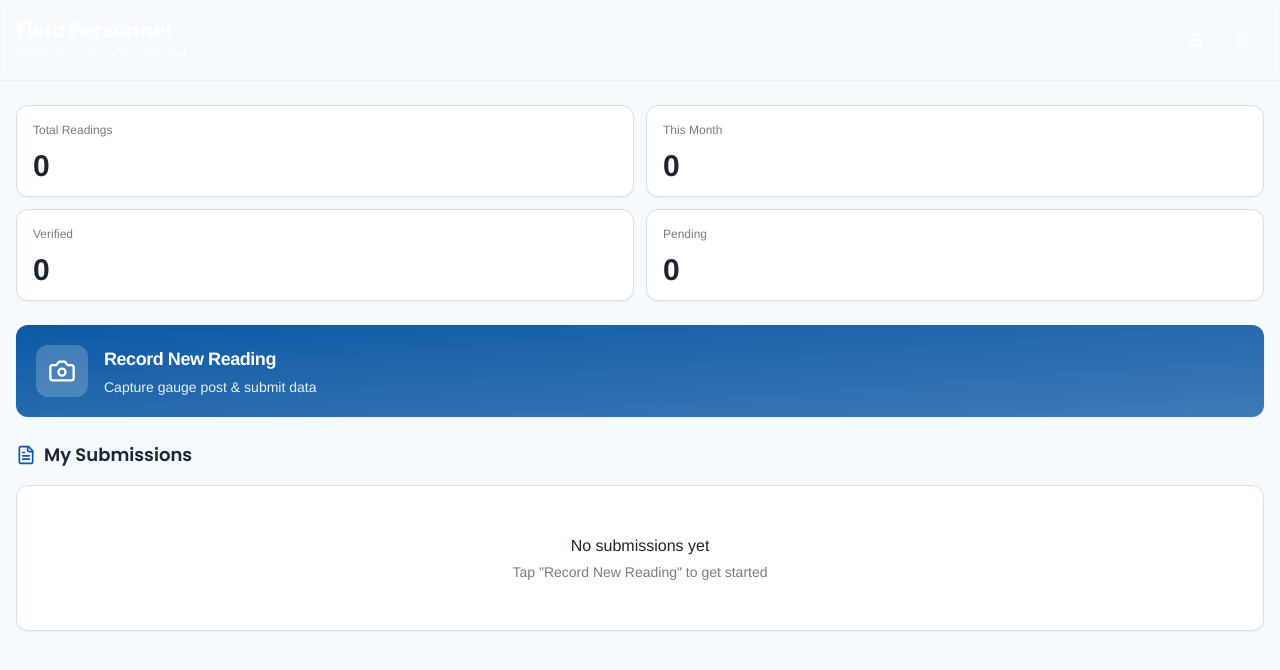
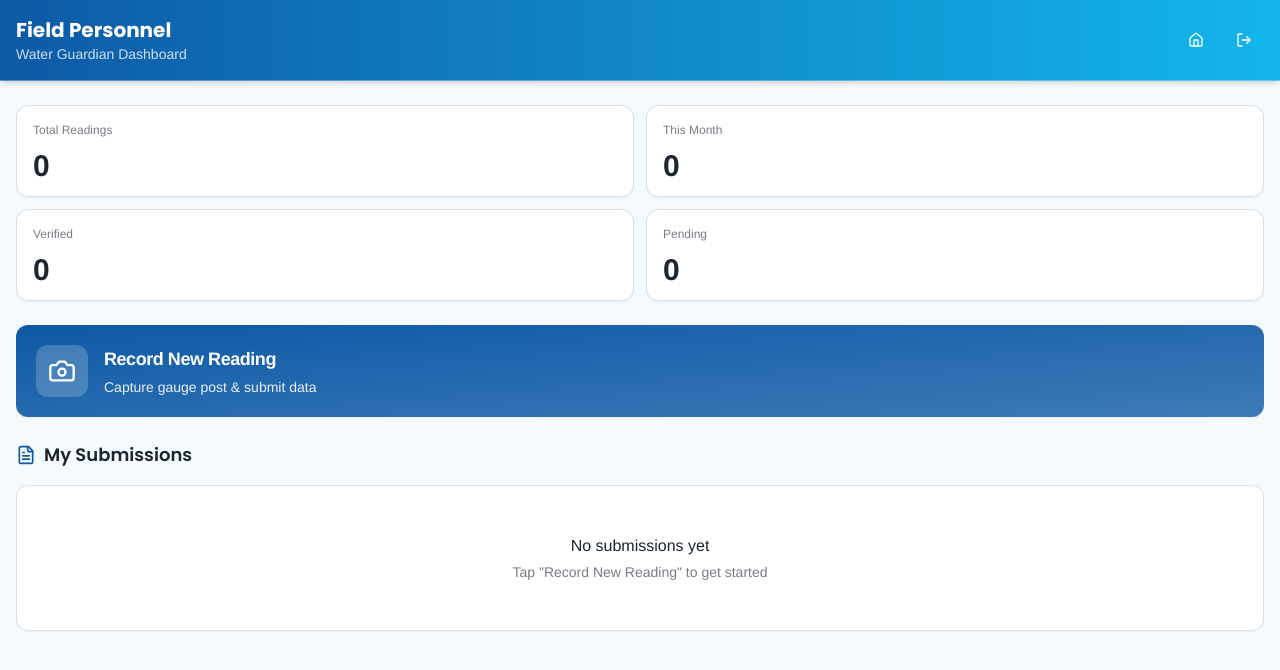
Before and after one commit to Shadan1221/jal-rakshak, a React (Vite) app: page /dashboard/field in a window 1280 px wide. Shown: the top 670 px of the page. Built offline with nearby package versions, Linux system fonts and the light colour scheme; the HTML template or start-up script is replaced by a standard one.

Commit message:
Fix background of heading

```diff
--- a/src/pages/DashboardField.tsx
+++ b/src/pages/DashboardField.tsx
@@ -104,7 +104,7 @@ const DashboardField = () => {
   return (
     <div className="min-h-screen bg-background pb-20">
       {/* Header */}
-      <div className="sticky top-0 z-10 bg-gradient-water border-b border-border/40 backdrop-blur-sm">
+      <div className="sticky top-0 z-10 bg-gradient-to-r from-primary to-secondary border-b border-border/40 backdrop-blur-sm shadow-md">
         <div className="px-4 py-4">
           <div className="flex items-center justify-between">
             <div>
```
